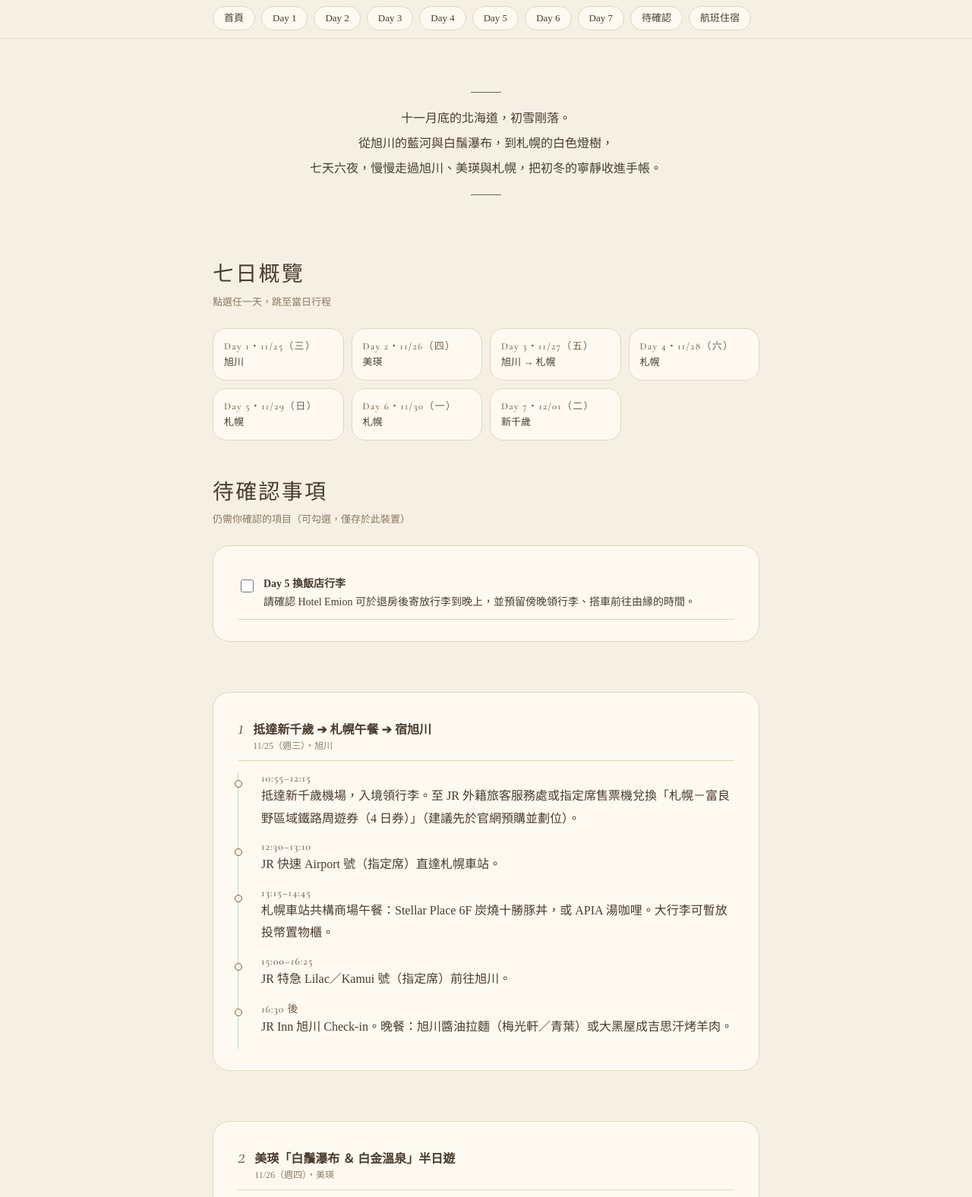
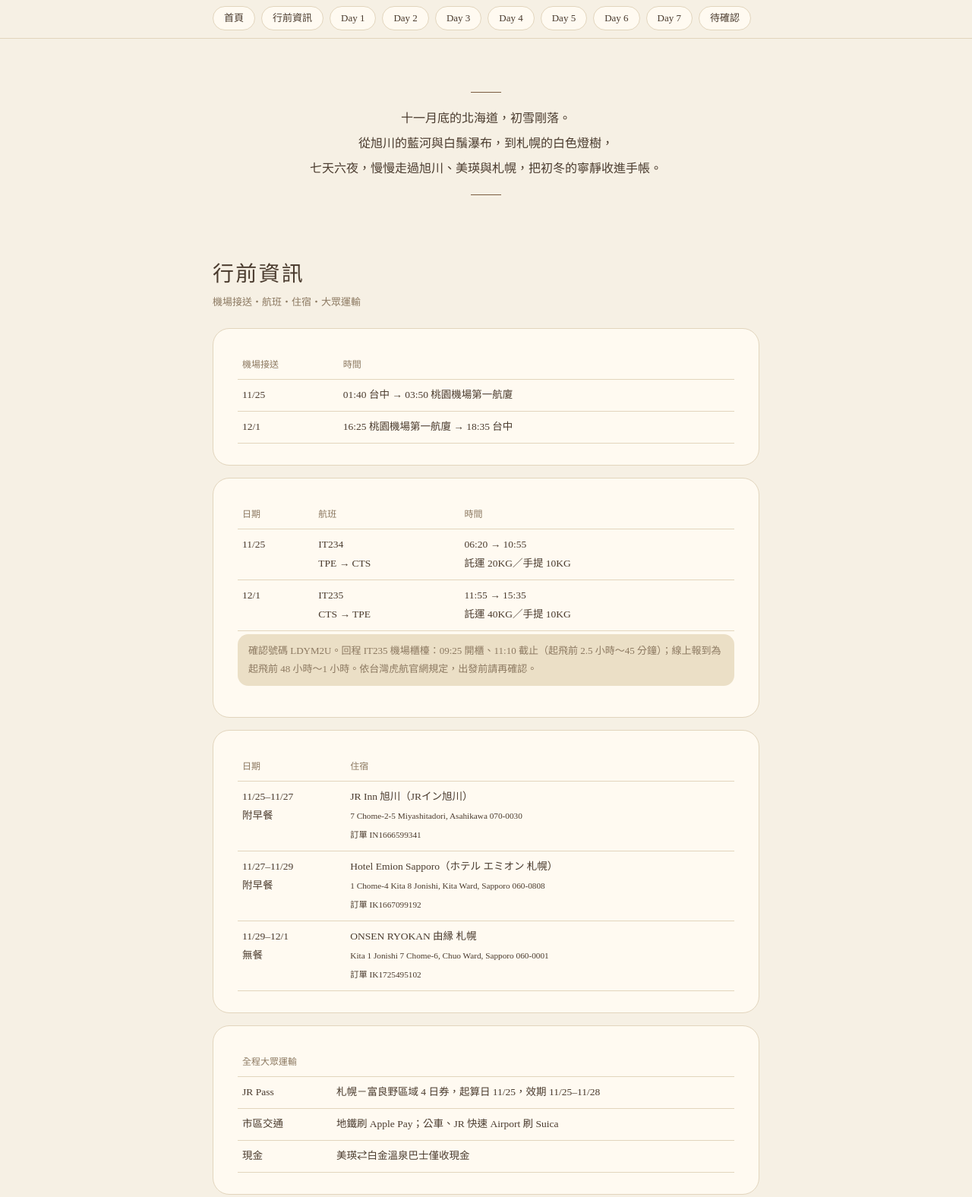
Before and after one commit to haerinnnh/HOKKAIDO-TRAVEL-2026, a plain HTML site: page index.html in a window 1280 px wide. Shown: the part 738-2314 px from the top of the page at 76% size. Drawn offline with nearby package versions, Linux system fonts and the light colour scheme.

Commit message:
Add files via upload

```diff
--- a/index.html
+++ b/index.html
@@ -61,10 +61,11 @@ footer{text-align:center;color:var(--mute);font:italic 14px "Cormorant Garamond"
 <nav><div id="nav"></div></nav>
 <main class="w">
 <p class="intro">十一月底的北海道，初雪剛落。<br>從旭川的藍河與白鬚瀑布，到札幌的白色燈樹，<br>七天六夜，慢慢走過旭川、美瑛與札幌，把初冬的寧靜收進手帳。</p>
-<section id="home"><h2>七日概覽</h2><p class="sub">點選任一天，跳至當日行程</p><div class="grid" id="ov"></div></section>
-<section id="flag"><h2>待確認事項</h2><p class="sub">仍需你確認的項目（可勾選，僅存於此裝置）</p><div class="card chk" id="ck"></div></section>
-<div id="days"></div>
-<section id="info"><h2>航班・住宿・交通</h2><p class="sub">資料皆取自 PDF</p>
+<section id="info"><h2>行前資訊</h2><p class="sub">機場接送・航班・住宿・大眾運輸</p>
+<div class="card"><table><tr><th>機場接送</th><th>時間</th></tr>
+<tr><td>11/25</td><td>01:40 台中 → 03:50 桃園機場第一航廈</td></tr>
+<tr><td>12/1</td><td>16:25 桃園機場第一航廈 → 18:35 台中</td></tr></table>
+</div>
 <div class="card"><table><tr><th>日期</th><th>航班</th><th>時間</th></tr>
 <tr><td>11/25</td><td>IT234<br>TPE → CTS</td><td>06:20 → 10:55<br>託運 20KG／手提 10KG</td></tr>
 <tr><td>12/1</td><td>IT235<br>CTS → TPE</td><td>11:55 → 15:35<br>託運 40KG／手提 10KG</td></tr></table>
@@ -73,11 +74,10 @@ footer{text-align:center;color:var(--mute);font:italic 14px "Cormorant Garamond"
 <tr><td>11/25–11/27<br>附早餐</td><td>JR Inn 旭川（JRイン旭川）<br><small>7 Chome-2-5 Miyashitadori, Asahikawa 070-0030<br>訂單 IN1666599341</small></td></tr>
 <tr><td>11/27–11/29<br>附早餐</td><td>Hotel Emion Sapporo（ホテル エミオン 札幌）<br><small>1 Chome-4 Kita 8 Jonishi, Kita Ward, Sapporo 060-0808<br>訂單 IK1667099192</small></td></tr>
 <tr><td>11/29–12/1<br>無餐</td><td>ONSEN RYOKAN 由縁 札幌<br><small>Kita 1 Jonishi 7 Chome-6, Chuo Ward, Sapporo 060-0001<br>訂單 IK1725495102</small></td></tr></table></div>
-<div class="card"><table><tr><th>全程大眾運輸</th><th></th></tr><tr><td>JR Pass</td><td>札幌－富良野區域 4 日券，起算日 11/25，效期 11/25–11/28</td></tr><tr><td>市區交通</td><td>地鐵刷 Apple Pay；公車、JR 快速 Airport 刷 Suica</td></tr><tr><td>現金</td><td>美瑛⇄白金溫泉巴士僅收現金</td></tr></table></div>
-<div class="card"><table><tr><th>機場接送</th><th>時間</th></tr>
-<tr><td>11/25</td><td>01:40 台中 → 03:50 桃園機場第一航廈</td></tr>
-<tr><td>12/1</td><td>16:25 桃園機場第一航廈 → 18:35 台中</td></tr></table>
-</div></section>
+<div class="card"><table><tr><th>全程大眾運輸</th><th></th></tr><tr><td>JR Pass</td><td>札幌－富良野區域 4 日券，起算日 11/25，效期 11/25–11/28</td></tr><tr><td>市區交通</td><td>地鐵刷 Apple Pay；公車、JR 快速 Airport 刷 Suica</td></tr><tr><td>現金</td><td>美瑛⇄白金溫泉巴士僅收現金</td></tr></table></div></section>
+<section id="home"><h2>七日概覽</h2><p class="sub">點選任一天，跳至當日行程</p><div class="grid" id="ov"></div></section>
+<section id="flag"><h2>待確認事項</h2><p class="sub">仍需你確認的項目（可勾選，僅存於此裝置）</p><div class="card chk" id="ck"></div></section>
+<div id="days"></div>
 </main>
 <footer>— Hokkaido 2026 —</footer>
 <script>
@@ -124,14 +124,14 @@ var D=[
 ["08:34–09:13","由縁 札幌退房，前往札幌站，搭 08:34 發車的 JR 快速 Airport 36 號，09:13 抵達新千歲機場（車程 39 分鐘，刷 Suica 進站）。"],
 ["09:13–10:30","逛國內線 2 樓伴手禮大街與 3 樓 Royce 巧克力世界，做最後補貨。"],
 ["10:30–11:55","辦理國際線託運、安檢出境，搭 IT235 返台。","台灣虎航櫃檯起飛前 2.5 小時（09:25）開櫃、45 分鐘前（11:10）截止，10:30 辦理在時限內。因安檢出境需時，建議 09:13 抵達後，趁 09:25 開櫃先辦好託運再逛街。","已確認"]]]];
-var $=function(i){return document.getElementById(i)},h="",o="",n='<a href="#home">首頁</a>',c="";
+var $=function(i){return document.getElementById(i)},h="",o="",n='<a href="#home">首頁</a><a href="#info">行前資訊</a>',c="";
 D.forEach(function(d,i){var k=i+1;
 n+='<a href="#d'+k+'">Day '+k+'</a>';
 o+='<a class="chip" href="#d'+k+'"><b>Day '+k+'・'+d[0]+'（'+d[1]+'）</b><span>'+d[3]+'</span></a>';
 h+='<section id="d'+k+'"><div class="card"><div class="dh"><span class="n">'+k+'</span><h3>'+d[2]+'<small>'+d[0]+'（週'+d[1]+'）・'+d[3]+'</small></h3></div><ul class="t">';
 d[4].forEach(function(r){h+='<li><time>'+r[0]+'</time>'+r[1]+(r[2]?'<span class="wn"><span class="tag">'+(r[3]||'待確認')+'</span>'+r[2]+'</span>':'')+'</li>'});
 h+='</ul>'+(d[5]?'<div class="note">'+d[5]+'</div>':'')+'</div></section>'});
-n+='<a href="#flag">待確認</a><a href="#info">航班住宿</a>';
+n+='<a href="#flag">待確認</a>';
 var S={};try{S=JSON.parse(localStorage.getItem("hk26")||"{}")}catch(e){}
 G.forEach(function(g,i){c+='<label><input type="checkbox" data-i="'+i+'"'+(S[i]?" checked":"")+'><span><b>'+g[0]+'</b><br>'+g[1]+'</span></label>'});
 $("nav").innerHTML=n;$("ov").innerHTML=o;$("days").innerHTML=h;$("ck").innerHTML=c;
```
